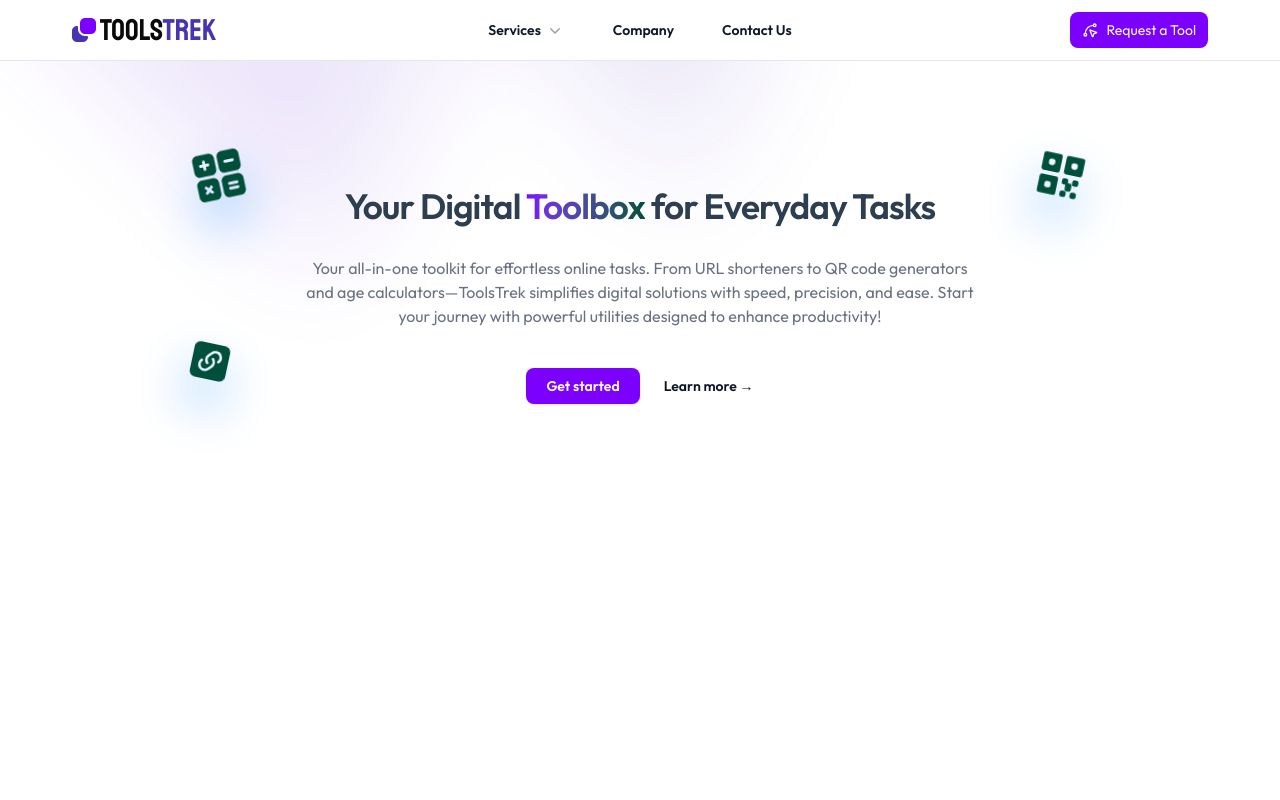
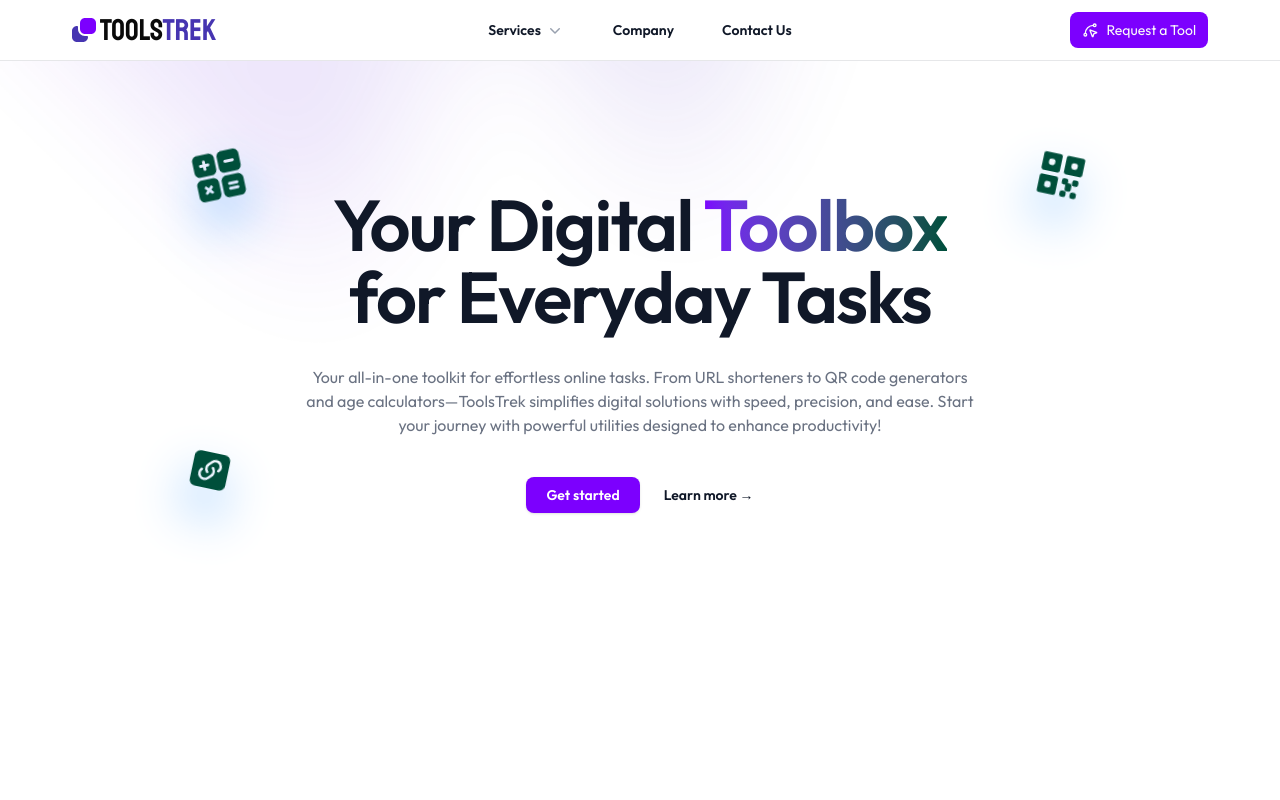
Before and after one commit to tasnimultas67/toolstrek, a Next.js app: page / in a window 1280 px wide. Shown: the top 800 px of the page. Built offline with nearby package versions, Linux system fonts and the light colour scheme.

Commit message:
fix: Update pricing page structure with specific container class for improved styling

```diff
--- a/app/globals.css
+++ b/app/globals.css
@@ -167,7 +167,7 @@ html::-webkit-scrollbar {
   margin: 0 auto;
 }
 
-h1 {
+.pricing-container h1 {
   text-align: center;
   margin-bottom: 30px;
   color: #2c3e50;
--- a/app/pricing/page.js
+++ b/app/pricing/page.js
@@ -3,7 +3,7 @@ import React from "react";
 const page = () => {
   return (
     <div className="p-3">
-      <div>
+      <div className="pricing-container">
         <h1>Property Management Solutions</h1>
 
         <div className="pricing-table">
```
